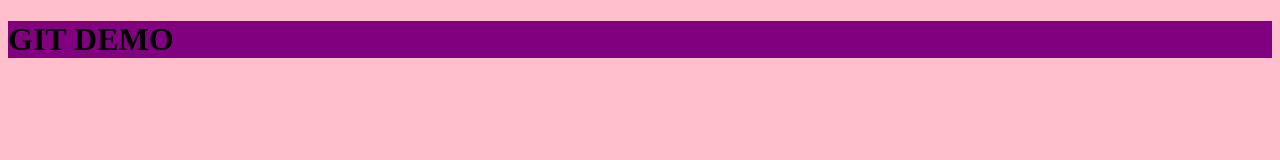
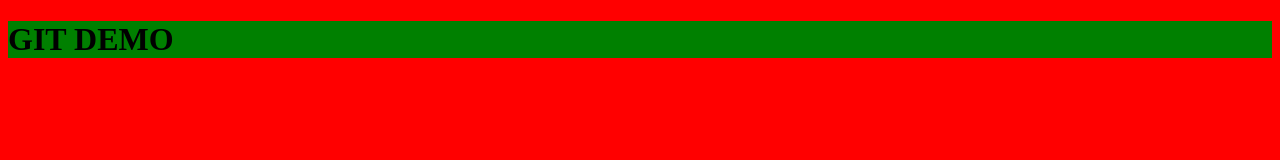
Before and after one commit to adarshvd/testing, a plain HTML site: page index.html in a window 1280 px wide. Drawn offline with Linux system fonts and the light colour scheme.

Commit message:
gone crazy

```diff
--- a/styles.css
+++ b/styles.css
@@ -1,7 +1,7 @@
 body{
-	background-color: pink;
+	background-color: red;
 }
 
 h1{
-	background-color: purple;
+	background-color: green;
 }
```
